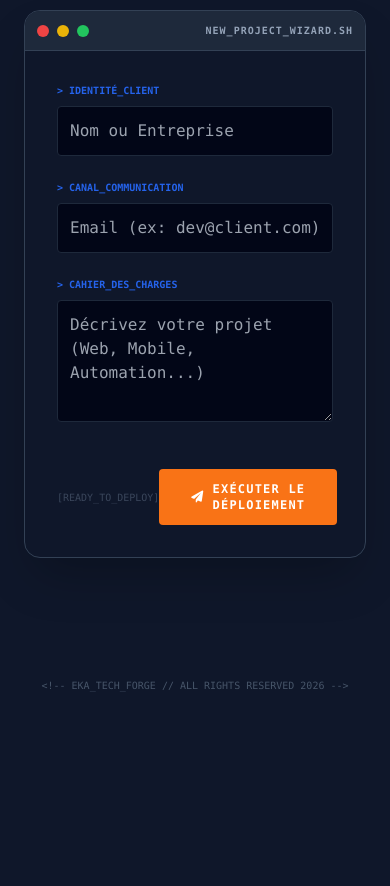
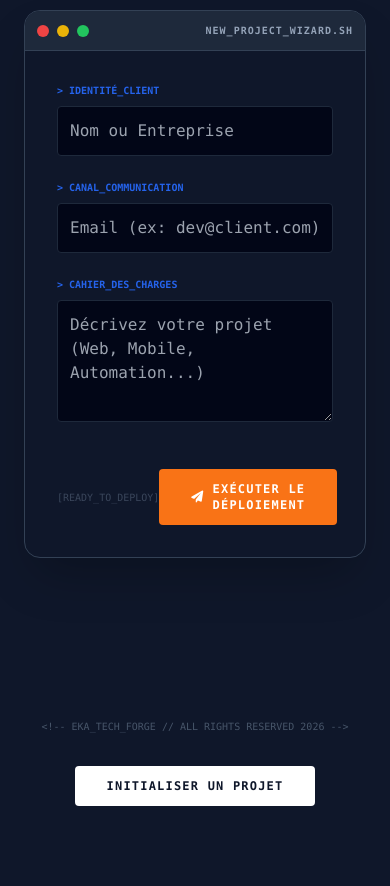
Before and after one commit to Loukediva/ekatech, a website: page src/pages/programmation.html in a window 390 px wide. Shown: the part 1994-2880 px from the top of the page. Before the commit the page ends 2727 px from the top, so only its background shows below. Drawn offline with nearby package versions, Linux system fonts and the light colour scheme.

```diff
--- a/src/pages/programmation.html
+++ b/src/pages/programmation.html
@@ -192,7 +192,7 @@
             <span class="text-[10px] text-slate-400 font-bold uppercase tracking-widest">new_project_wizard.sh</span>
         </div>
 
-        <form action="https://formspree.io/f/VOTRE_ID" method="POST" class="p-8 space-y-6">
+         <form action="https://formspree.io/f/xreyvvqv" method="POST" class="p-8 space-y-6">
             <div class="grid md:grid-cols-2 gap-6">
                 <div>
                     <label class="block text-ekablue text-[10px] font-bold uppercase mb-2">> identité_client</label>
@@ -224,11 +224,15 @@
     </div>
 </section>
 
-<footer class="py-10 text-center">
-    <p class="text-[10px] text-slate-600 font-mono">
+
+    <footer class="py-20 text-center border-t border-slate-900">
+        <p class="text-[10px] text-slate-600 mb-8 font-mono">
         &lt;!-- EKA_TECH_FORGE // ALL RIGHTS RESERVED 2026 --&gt;
-    </p>
-</footer>
+        </p>
+        <a href="#contact-dev" class="inline-block px-8 py-3 bg-white text-terminal font-black rounded hover:bg-ekablue hover:text-white transition uppercase text-xs tracking-widest">
+            Initialiser un projet
+        </a>
+    </footer>
 
 </body>
 </html>
```
